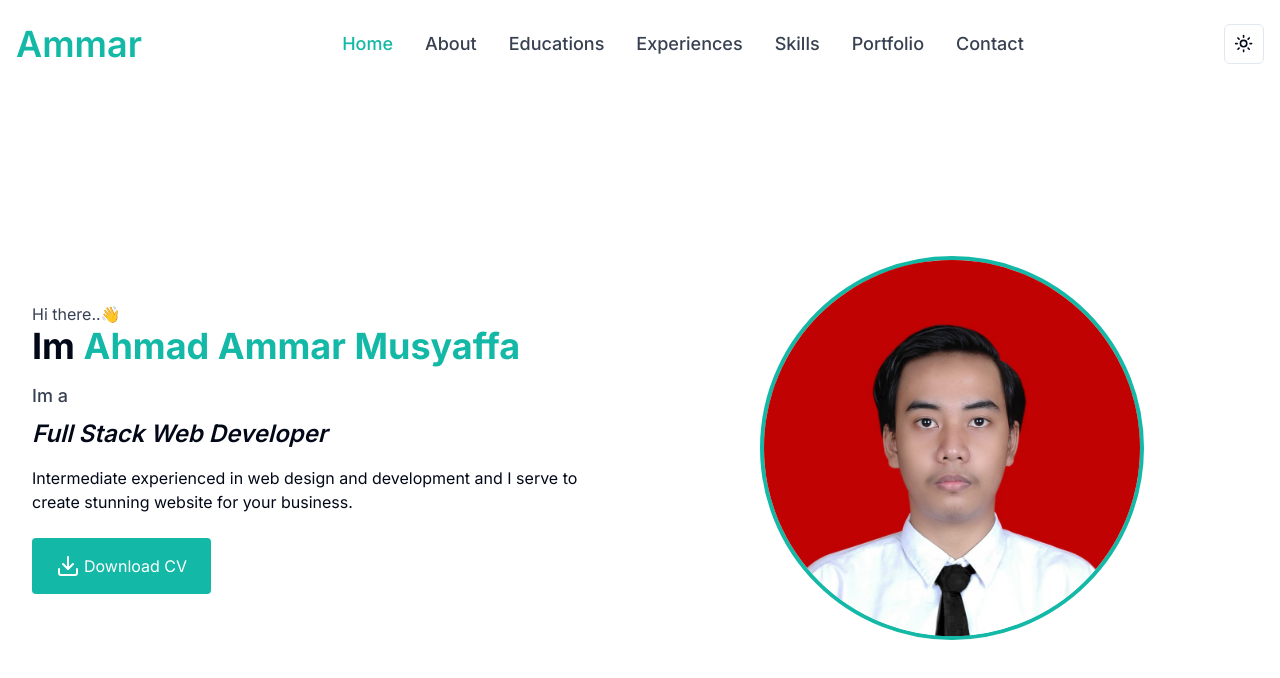
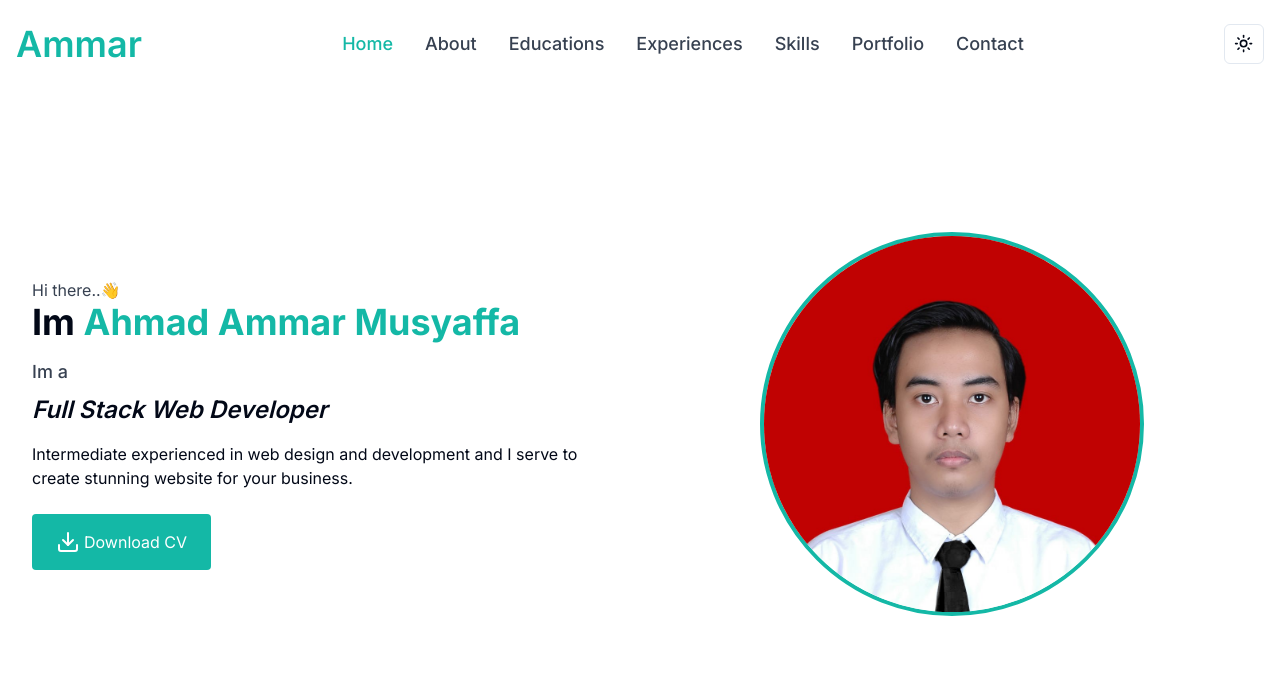
Before and after one commit to ahmadammarm/ammar-nextjs, a Next.js app: page / in a window 1280 px wide. Shown: the top 678 px of the page. Built offline with nearby package versions, Linux system fonts and the light colour scheme.

Commit message:
fix: fixing home section

```diff
--- a/app/components/HomeSection.tsx
+++ b/app/components/HomeSection.tsx
@@ -7,7 +7,7 @@ function HomeSection(): JSX.Element {
     const { nama, role, CV, deskripsi, foto } = profile[0];
 
     return (
-        <section id="home" className="min-h-screen flex flex-col justify-center items-center p-4 pt-28">
+        <section id="home" className="min-h-screen flex flex-col justify-center items-center p-4 pt-28 lg:pt-16">
             <div className="max-w-7xl w-full mx-auto flex flex-col-reverse lg:flex-row items-center">
                 {/* Content Start */}
                 <div className="flex flex-col items-center lg:items-start lg:w-1/2 text-center lg:text-left p-4">
```
